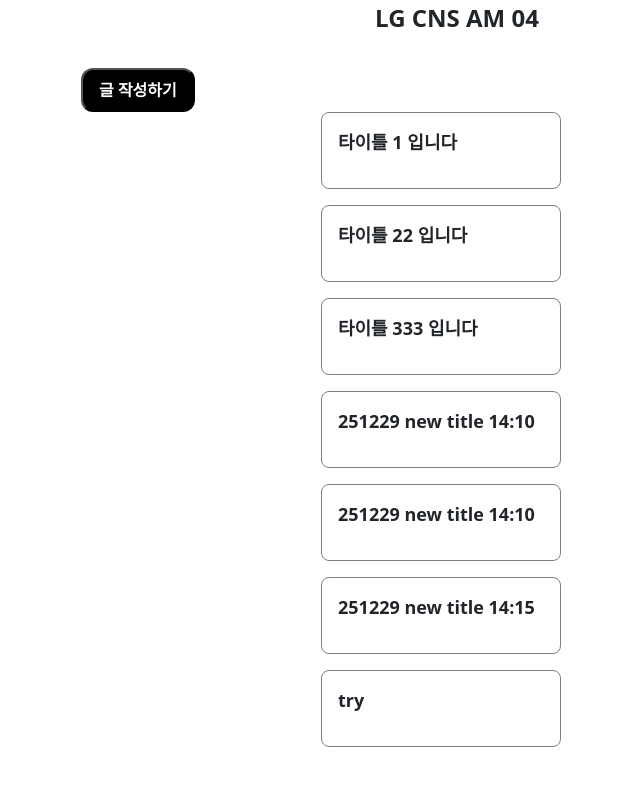
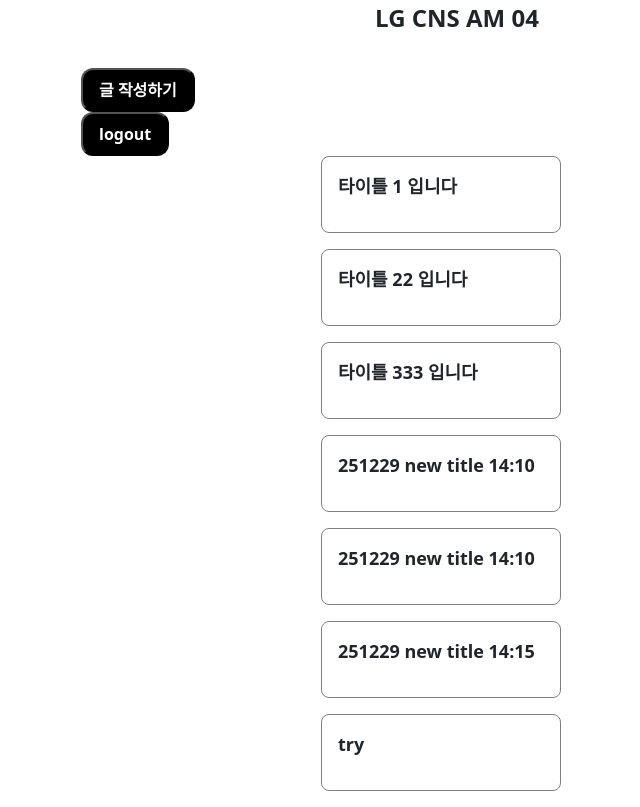
Before and after one commit to choboreum/LG_CNS_AM_04, a React (Create React App) app: page /blog/index in a window 1280 px wide. Shown: the whole page, without its empty margins (183-823 px from the left). Built offline with nearby package versions, Linux system fonts and the light colour scheme; data requests are answered from the project's data file.

Commit message:
FE과정 10일차/ token(localStorage), context과정을 위한 파일 생성

```diff
--- a/db.json
+++ b/db.json
@@ -50,16 +50,5 @@
       "id": 2
     }
   ],
-  "comments": [
-    {
-      "id": 1,
-      "content": "재밌어용!",
-      "blogId": 1
-    },
-    {
-      "id": 1767061350906,
-      "content": "힘드러요!",
-      "blogId": 1
-    }
-  ]
+  "comments": []
 }
--- a/src/fetures/blogs/page/BlogIndex.jsx
+++ b/src/fetures/blogs/page/BlogIndex.jsx
@@ -46,6 +46,10 @@
 
     const moveUrl = useNavigate();
 
+    // token 정보 가져오기
+    const email = localStorage.getItem("token");
+    console.log("token get >>>> ", email);
+
     const loadDate= async() => { // 데이터와 통신을 해야하기 때문에 async사용
         try{
             const response = await api.get("/blogs")
@@ -62,10 +66,19 @@
         loadDate();
     },[]); // 마운트 될 때 실행
 
+    const logoutHandler = () => {
+        console.log("logoutHandler >>>> ")
+        localStorage.removeItem("token");
+        moveUrl('/');
+        console.log('token remove >>>>')
+    }
+
     return(
         <Wrapper>
             <Container>
-                <Button title={"글 작성하기"} onClick={() =>{ moveUrl("/blog/write") }} />
+                {email && <WelcomeMessage>{email}님, 환영합니다.</WelcomeMessage>}
+                <Button title={"글 작성하기"} onClick={() =>{ moveUrl("/blog/write") }} /><br />
+                <Button title={"logout"} onClick={() =>{ logoutHandler() }} />
 
                 <BlogList blogs={arr} />
             </Container>
--- a/src/fetures/blogs/page/BlogRead.jsx
+++ b/src/fetures/blogs/page/BlogRead.jsx
@@ -75,6 +75,10 @@
   // useParams : url에서 전달되는 파라미터를 전달 받을 수 있는 hook
   const {id} = useParams();
   console.log("content params : ", id);
+
+  // token 정보 가져오기
+  const email = localStorage.getItem("token");
+  console.log("BlogRead token get >>>> ", email);
 
   const [blog, setBlog] = useState({});
   const [comments, setComments] = useState([]); //작성된 댓글들에 관련된 변수
@@ -177,7 +181,11 @@
 
   return (
     <Wrapper>
+      {!blog.id && <Spinner />}
+      {blog.id &&
         <Container>
+          {email && <WelcomeMessage>{email}님, 환영합니다.</WelcomeMessage>}
+
           <Button title={'메인으로'} onClick={() => moveUrl('/blog/index')} />
 
           <PostContainer>
@@ -200,6 +208,7 @@
 
           <Button title={'댓글작성'} onClick={() => commentHandler(blog.id, comment)} />
         </Container>
+      }
     </Wrapper>
   )
 }
--- a/src/fetures/blogs/page/BlogWrite.jsx
+++ b/src/fetures/blogs/page/BlogWrite.jsx
@@ -25,6 +25,13 @@
     }
 `;
 
+const WelcomeMessage = styled.div`
+    font-size: 18px;
+    font-weight: bold;
+    margin-bottom: 16px;
+    color: #333;
+`;
+
 const BlogWrite = () => {
     /** 요구사항)
      * 1. 타이틀과 내용은 hook을 이용해서 상태 관리를 한다.
@@ -36,6 +43,10 @@
 
     const [title, setTitle] = useState('');
     const [content, setContent] = useState('');
+
+    // token 정보 가져오기
+    const email = localStorage.getItem("token");
+    console.log("Blog Write token get >>>> ", email);
 
     const id = Date.now();
 
@@ -75,6 +86,8 @@
     return (
         <Wrapper>
             <Container>
+                {email && <WelcomeMessage>{email}님, 환영합니다.</WelcomeMessage>}
+
                 <TextInput height={20} value={title} changeHandler={(e) => setTitle(e.target.value)} />
                 <TextInput height={480} value={content} changeHandler={(e) => setContent(e.target.value)} />
                 <Button title={"작성글 저장"} onClick={(e) => saveHandler(title, content)} /> &nbsp;
--- a/src/fetures/user/page/SignIn.jsx
+++ b/src/fetures/user/page/SignIn.jsx
@@ -106,10 +106,18 @@
                   password : form.password,
               }
           })
-            console.log(response)
+          console.log(response);
+
+          if(response.status === 200){
+            // 인증된 사용자 정보를 공유하기 위해서 데이터를 심어본다면?
+            const email = response.data[0].email;
+            localStorage.setItem("token", email)
+            console.log('token set >>>>>', email);
+
             moveUrl('/blog/index');
+          }
         } catch(err) {
-
+          console.log(err)
         }
     }
     return(
```
Also changed, not shown: src/component/context/ContextBody.jsx (added, +9 -0 lines), src/component/context/ContextFooter.jsx (added, +9 -0 lines), src/component/context/ContextHeader.jsx (added, +9 -0 lines), src/page/context/ContextPage.jsx (added, +16 -0 lines), src/ContextApp.js (added). Lines whose indentation alone changed are shown as unchanged.
